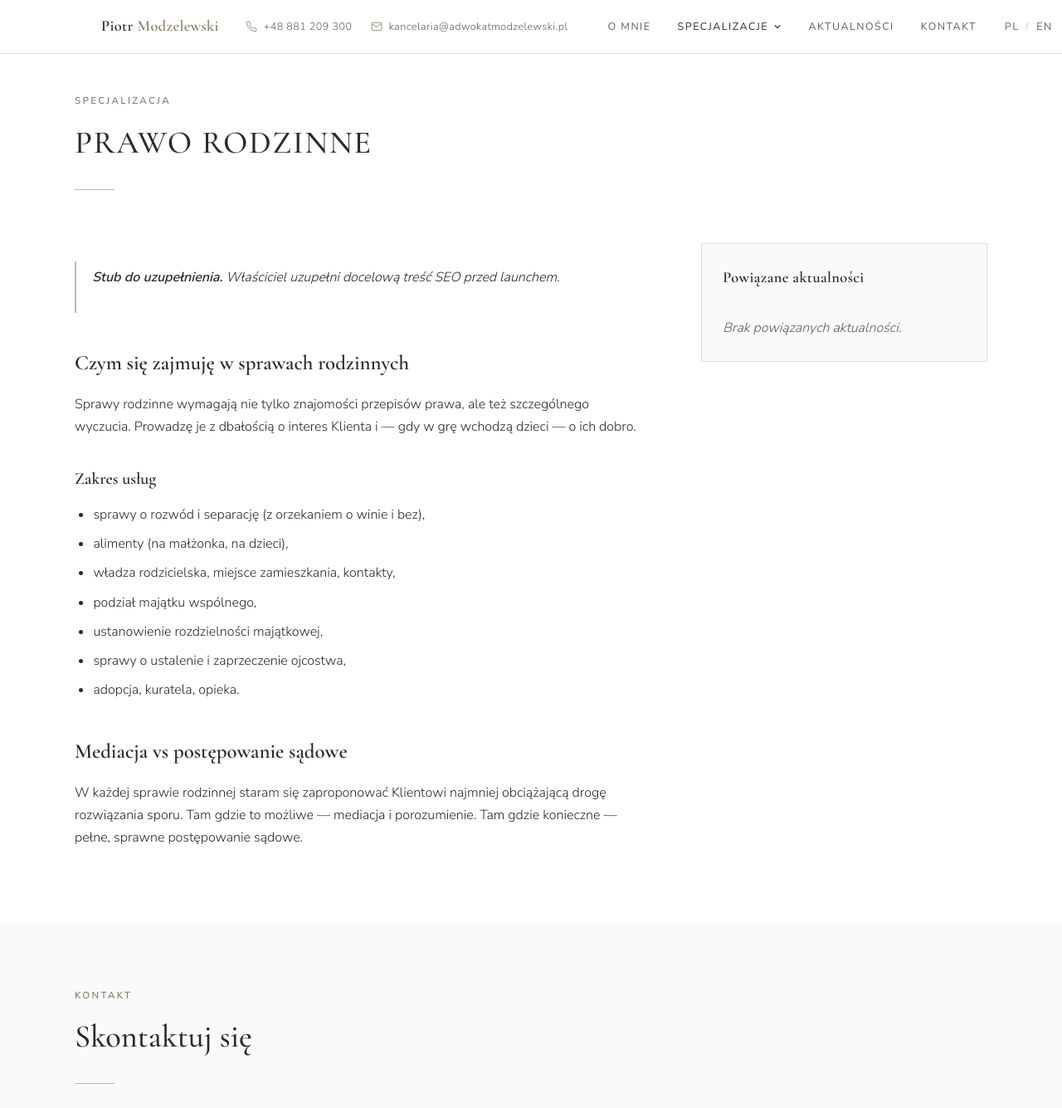
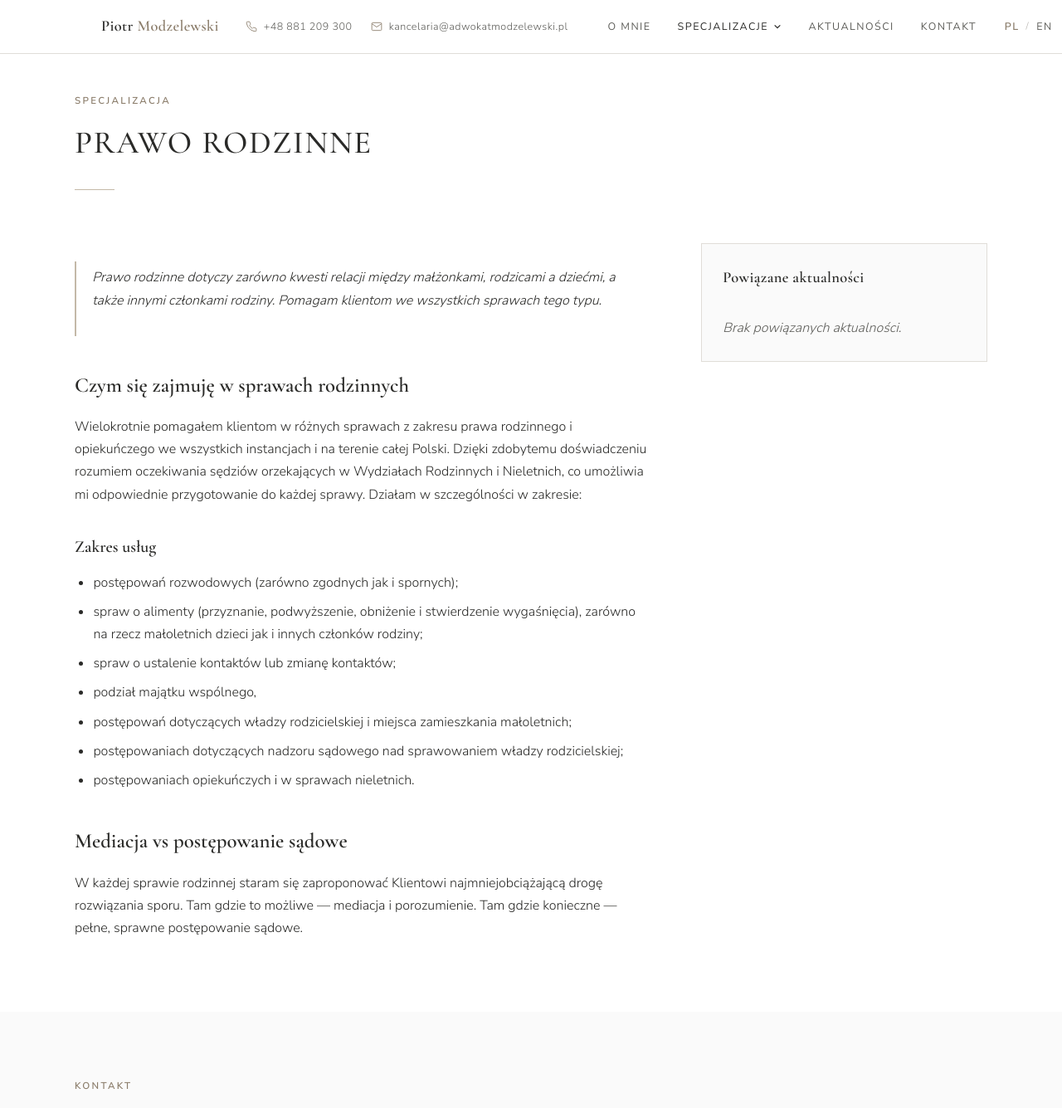
Before and after one commit to pmmodzelewski/adwokatmodzelewski.pl, a Jekyll site: the page built from _specjalizacje/prawo-rodzinne.md, in a window 1280 px wide and 1400 px high, cut to the strip 0-1335 px from the top of the window. Shown: the whole strip at 83% size. Built offline with Jekyll 4.4.1, drawn with Linux system fonts in a browser that asks for light colours; Markdown is read by kramdown in place of the engine named in the settings.

Commit message:
Update prawo-rodzinne.md

```diff
--- a/_specjalizacje/prawo-rodzinne.md
+++ b/_specjalizacje/prawo-rodzinne.md
@@ -10,26 +10,25 @@ sitemap: false
 robots: noindex
 ---
 
-> **Stub do uzupełnienia.** Właściciel uzupełni docelową treść SEO przed launchem.
+> Prawo rodzinne dotyczy zarówno kwesti relacji między małżonkami, rodzicami a dziećmi, a także innymi członkami rodziny. Pomagam klientom we wszystkich sprawach tego typu.
 
 ## Czym się zajmuję w sprawach rodzinnych
 
-Sprawy rodzinne wymagają nie tylko znajomości przepisów prawa, ale też
-szczególnego wyczucia. Prowadzę je z dbałością o interes Klienta i — gdy
-w grę wchodzą dzieci — o ich dobro.
+Wielokrotnie pomagałem klientom w różnych sprawach z zakresu prawa rodzinnego i opiekuńczego we wszystkich instancjach i na terenie całej Polski.
+Dzięki zdobytemu doświadczeniu rozumiem oczekiwania sędziów orzekających w Wydziałach Rodzinnych i Nieletnich, co umożliwia mi odpowiednie przygotowanie do każdej sprawy.
+Działam w szczególności w zakresie:
 
 ### Zakres usług
 
-- sprawy o rozwód i separację (z orzekaniem o winie i bez),
-- alimenty (na małżonka, na dzieci),
-- władza rodzicielska, miejsce zamieszkania, kontakty,
+- postępowań rozwodowych (zarówno zgodnych jak i spornych);
+- spraw o alimenty (przyznanie, podwyższenie, obniżenie i stwierdzenie wygaśnięcia), zarówno na rzecz małoletnich dzieci jak i innych członków rodziny;
+- spraw o ustalenie kontaktów lub zmianę kontaktów;
 - podział majątku wspólnego,
-- ustanowienie rozdzielności majątkowej,
-- sprawy o ustalenie i zaprzeczenie ojcostwa,
-- adopcja, kuratela, opieka.
+- postępowań dotyczących władzy rodzicielskiej i miejsca zamieszkania małoletnich;
+- postępowaniach dotyczących nadzoru sądowego nad sprawowaniem władzy rodzicielskiej;
+- postępowaniach opiekuńczych i w sprawach nieletnich.
 
 ## Mediacja vs postępowanie sądowe
 
-W każdej sprawie rodzinnej staram się zaproponować Klientowi najmniej
-obciążającą drogę rozwiązania sporu. Tam gdzie to możliwe — mediacja
+W każdej sprawie rodzinnej staram się zaproponować Klientowi najmniejobciążającą drogę rozwiązania sporu. Tam gdzie to możliwe — mediacja
 i porozumienie. Tam gdzie konieczne — pełne, sprawne postępowanie sądowe.
```
